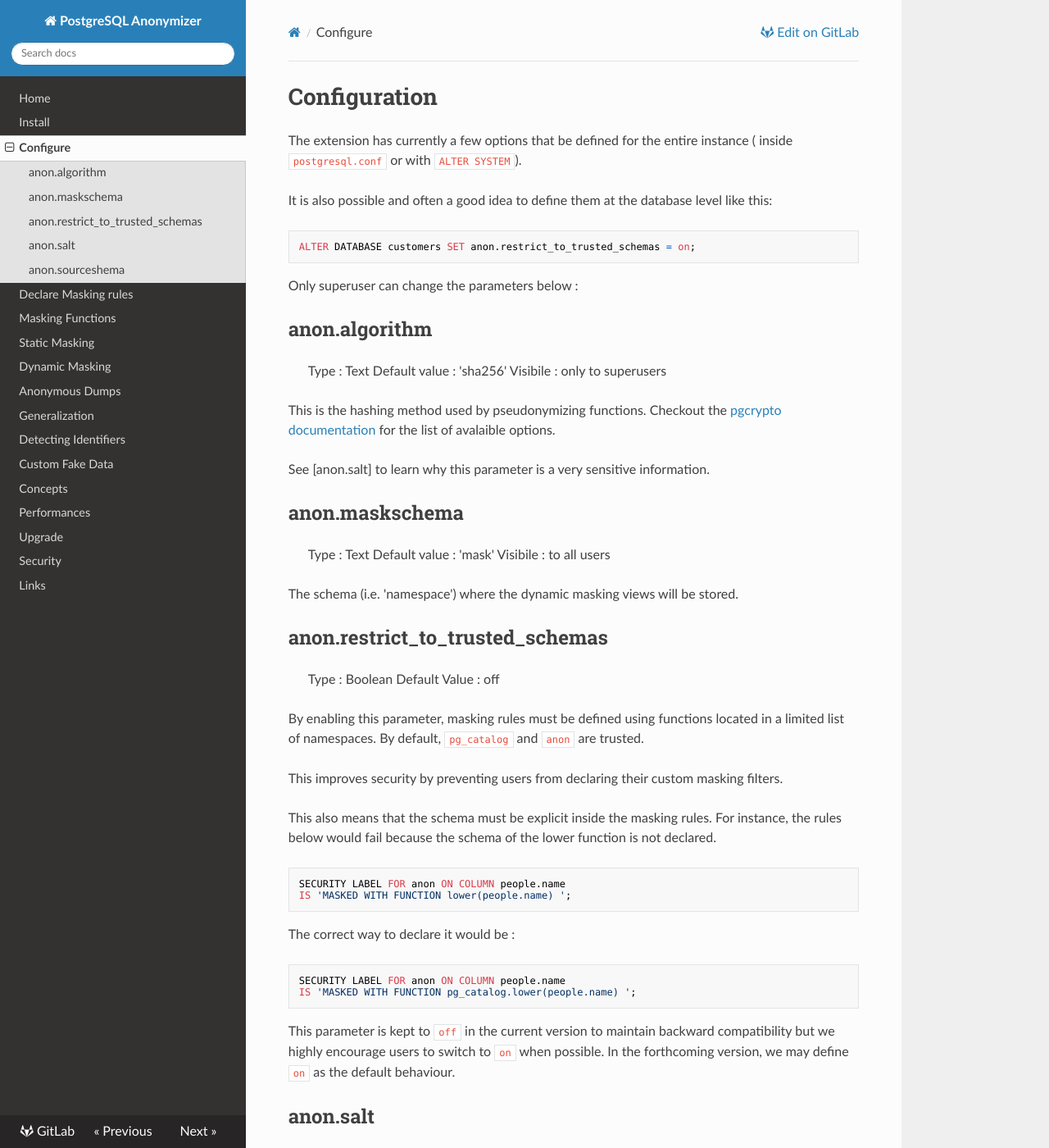
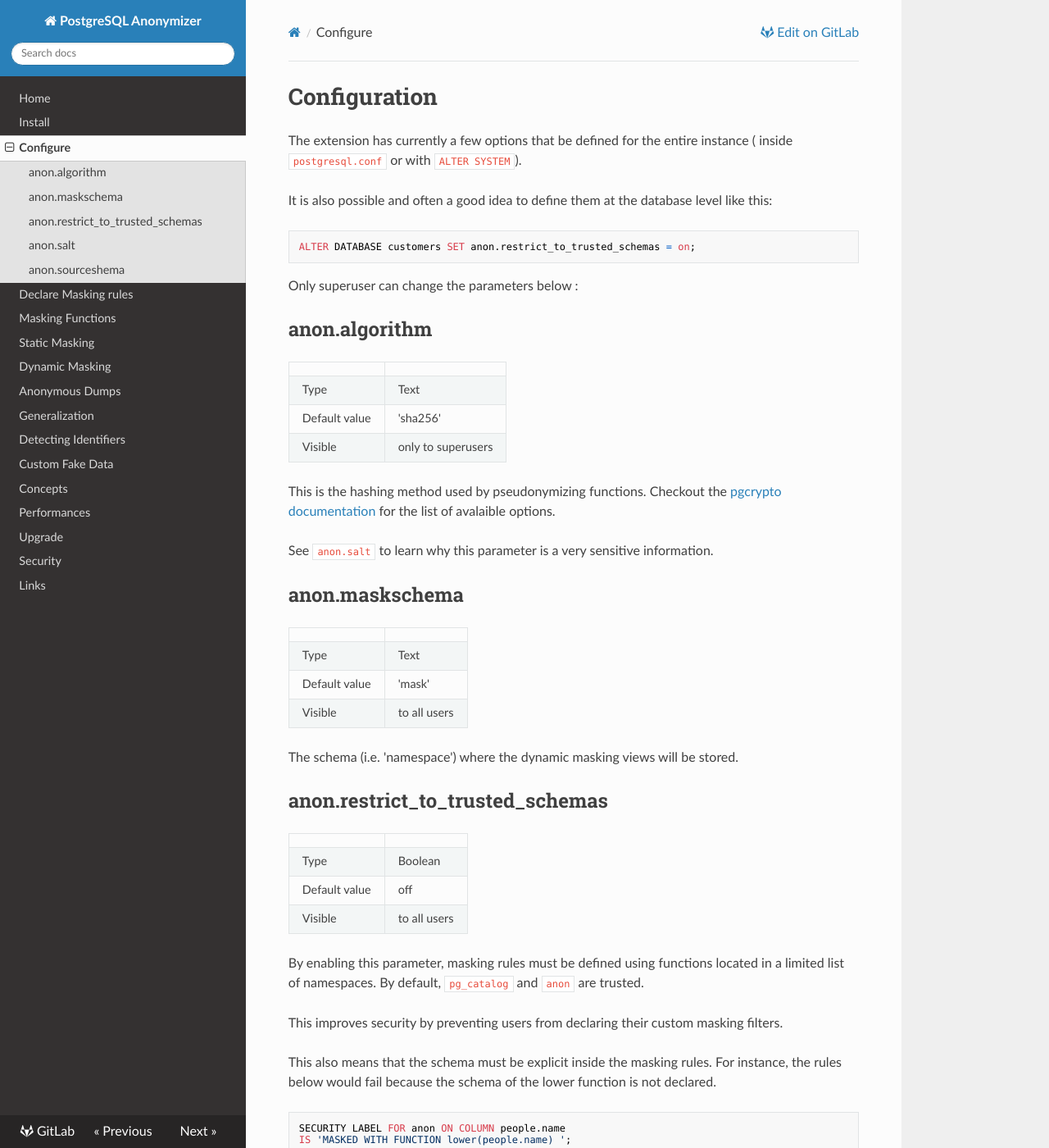
Before and after one commit to neondatabase/postgresql_anonymizer, an MkDocs documentation site: the page built from docs/configure.md, in a window 1280 px wide and 1400 px high. Shown: the whole window at 82% size. Built offline with MkDocs 1.6.1, drawn with Linux system fonts in a browser that asks for light colours; nearby versions of some CDN libraries; some of the changed text lies outside the part shown.

```diff
--- a/docs/configure.md
+++ b/docs/configure.md
@@ -16,23 +16,27 @@ Only superuser can change the parameters below :
 anon.algorithm
 --------------------------------------------------------------------------------
 
-> Type : Text
-> Default value : 'sha256'
-> Visibile : only to superusers
+|               |                                  |
+|---------------|----------------------------------|
+| Type          | Text |
+| Default value | 'sha256' |
+| Visible       | only to superusers |
 
 This is the hashing method used by pseudonymizing functions. Checkout the
 [pgcrypto documentation] for the list of avalaible options.
 
 [pgcrypto documentation]: https://www.postgresql.org/docs/current/pgcrypto.htm
 
-See [anon.salt] to learn why this parameter is a very sensitive information.
+See `anon.salt` to learn why this parameter is a very sensitive information.
 
 anon.maskschema
 --------------------------------------------------------------------------------
 
-> Type : Text
-> Default value : 'mask'
-> Visibile : to all users
+|               |                                  |
+|---------------|----------------------------------|
+| Type          | Text |
+| Default value | 'mask' |
+| Visible       |  to all users |
 
 The schema (i.e. 'namespace') where the dynamic masking views will be stored.
 
@@ -41,8 +45,12 @@ The schema (i.e. 'namespace') where the dynamic masking views will be stored.
 anon.restrict_to_trusted_schemas
 --------------------------------------------------------------------------------
 
-> Type : Boolean
-> Default Value : off
+|               |                                  |
+|---------------|----------------------------------|
+| Type          | Boolean |
+| Default value | off |
+| Visible       |  to all users |
+
 
 By enabling this parameter, masking rules must be defined using functions
 located in a limited list of namespaces. By default, `pg_catalog` and `anon`
@@ -77,9 +85,11 @@ In the forthcoming version, we may define `on` as the default behaviour.
 anon.salt
 --------------------------------------------------------------------------------
 
-> Type : Text
-> Default value : ''
-> Visibile : only to superusers
+|               |                                  |
+|---------------|----------------------------------|
+| Type          | Text |
+| Default value | (empty) |
+| Visible       | only to superusers |
 
 This is the salt used by pseudonymizing functions. It is very important to
 define a custom salt for each database like this:
@@ -92,7 +102,7 @@ If a masked user can read the salt, he/she can run a brute force attack to
 retrieve the original data based on the 3 elements:
 
 * The pseudonymized data
-* The hashing algorithm (see [anon.algorithm])
+* The hashing algorithm (see `anon.algorithm`)
 * The salt
 
 The GDPR considered that the salt and the name of the hashing algorithm should
@@ -104,9 +114,11 @@ why you should store the salt directly within the database with `ALTER DATABASE`
 anon.sourceshema
 --------------------------------------------------------------------------------
 
-> Type : Text
-> Default value : 'public'
-> Visibile : to all users
+|               |                                  |
+|---------------|----------------------------------|
+| Type          | Text |
+| Default value | 'public' |
+| Visible       | to all users |
 
 The schema (i.e. 'namespace') where the tables are masked by the dynamic masking
 engine.
```
Also changed, not shown: AUTHORS.md (+2 -2 lines), CHANGELOG.md (+19 -0 lines), NEWS.md (+105 -0 lines).
